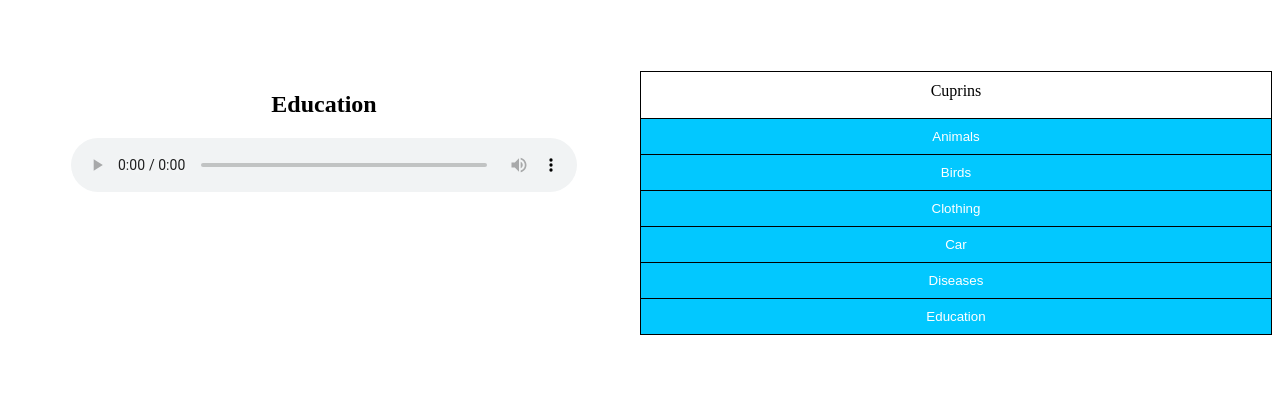
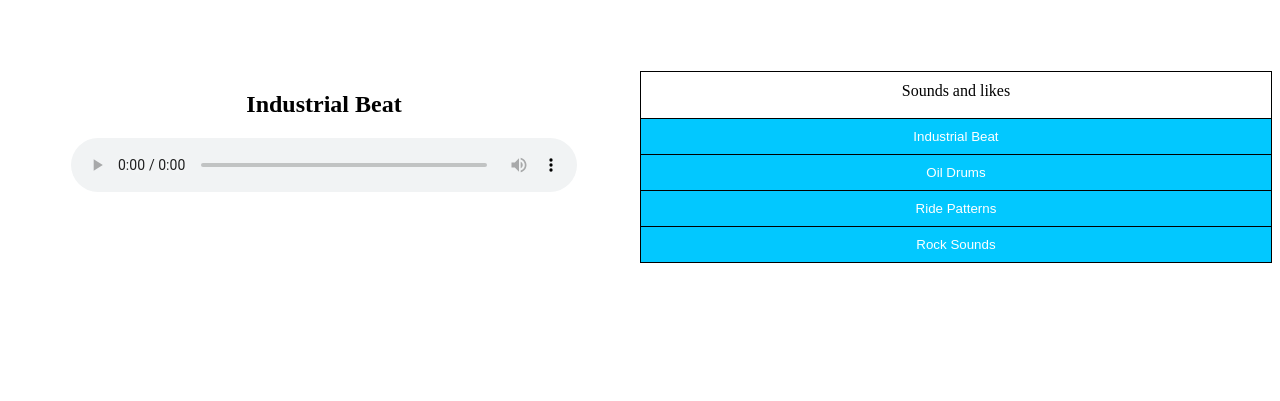
Before and after one commit to stefaneduard-deaconu/audioHTML, a plain HTML site: page index.html in a window 1280 px wide. Drawn offline with Linux system fonts and the light colour scheme.

Commit message:
set up audio samples, labels, and button and default sound

```diff
--- a/index.html
+++ b/index.html
@@ -2,7 +2,7 @@
 
 <head>
 	<title>
-		Dictionar audio
+		audioHTML
 	</title>
 	<link rel="stylesheet" type="text/css" href="./style/stylesheet.css"
 </head>
@@ -11,21 +11,19 @@
 	<div class="row">
 		<div class="column">
 			<h2>
-				Education
+				Industrial Beat
 			</h2>
 			<audio controls id="audio_player">
-				<source src="./audio/education.wav" type="audio/wav">
+				<source src="./audio/_industrial.wav" type="audio/wav">
 			</audio>
 		</div>
 		<div class="column">
 			<div class="btn-group">
-				<div id="cuprins"> Cuprins </div>
-				<button onclick="set(1)"> Animals </button>
-				<button onclick="set(2)"> Birds </button>
-				<button onclick="set(3)"> Clothing </button>
-				<button onclick="set(4)"> Car </button>
-				<button onclick="set(5)"> Diseases </button>
-				<button onclick="set(6)"> Education </button>
+				<div id="cuprins"> Sounds and likes </div>
+				<button onclick="set(1)"> Industrial Beat </button>
+				<button onclick="set(2)"> Oil Drums </button>
+				<button onclick="set(3)"> Ride Patterns </button>
+				<button onclick="set(4)"> Rock Sounds </button>
 			</div>
 		</div>
 	</div>
--- a/script/script.js
+++ b/script/script.js
@@ -1,26 +1,17 @@
 function set(option) {
 	var options = [
-		"animals",
-		"birds",
-		"clothing",
-		"car",
-		"diseases",
-		"education"
+		"_industrial",
+		"_oildrum",
+		"_ride",
+		"_rock"
 		]
 	var labels = [
-		"Animals",
-		"Birds",
-		"Clothing",
-		"Car",
-		"Diseases",
-		"Education"
+		"Industrial Beat",
+		"Oil Drums",
+		"Ride Patterns",
+		"Rock Sounds"
 		]
-	//console.log(document.getElementById("audio_player"));
-
-	console.log(document.getElementsByTagName("h2")[0].innerHTML);
-	console.log(options[option - 1]);
 	document.getElementsByTagName("h2")[0].innerHTML = labels[option - 1];
-	console.log(document.getElementsByTagName("source")[0]);
 	document.getElementsByTagName("source")[0].src = `./audio/${options[option - 1]}.wav`;
 	var player = document.getElementById("audio_player");
 	player.load();
```
